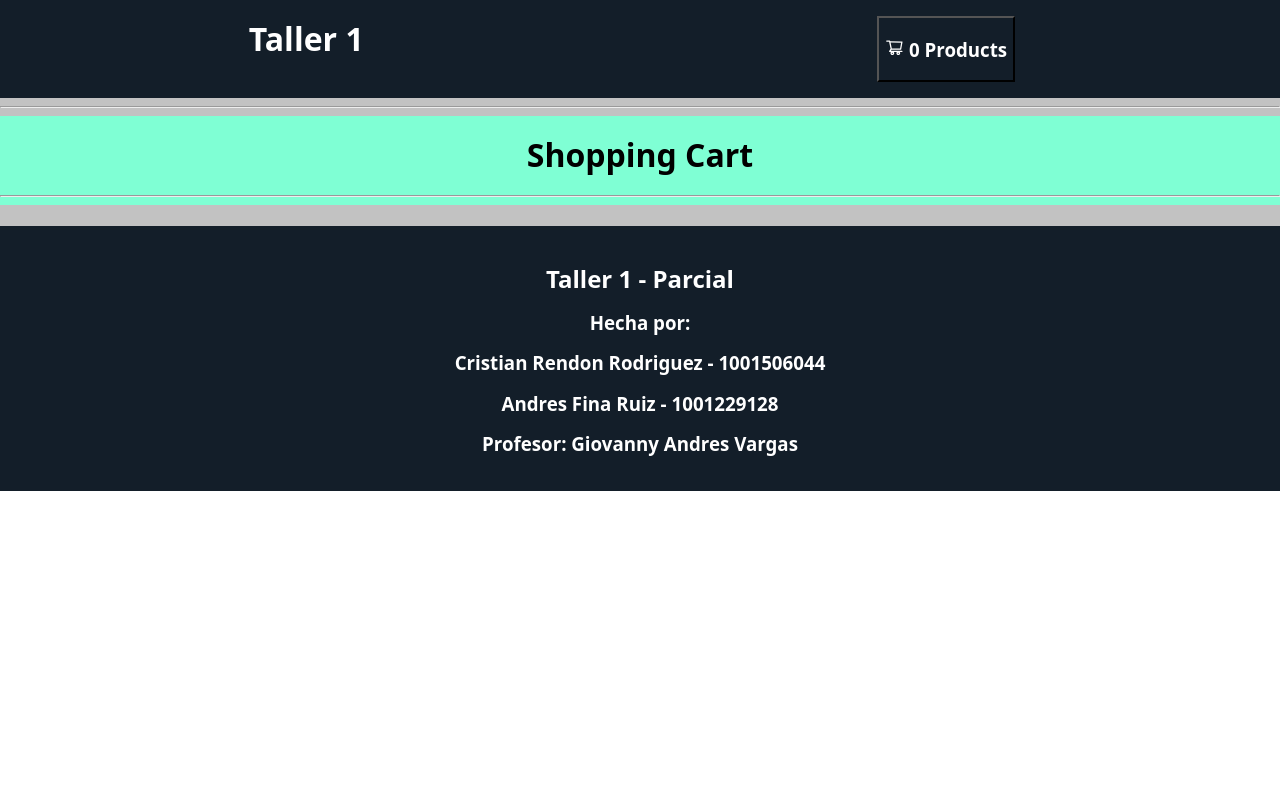
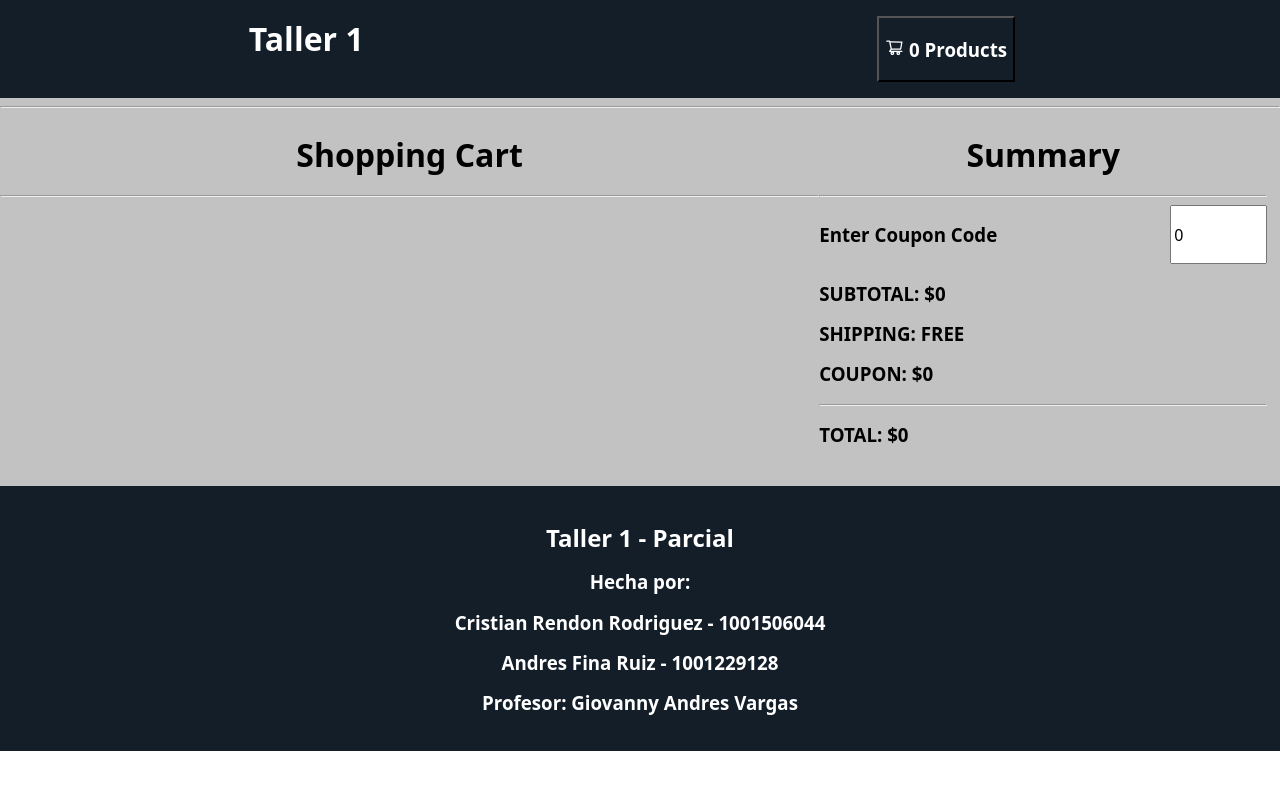
Before and after one commit to CRISTIANRENDON17/ExamenParcial, a React (Vite) app: page / in a window 1280 px wide. Both pictures are taken after a click on the button "0 Products". Shown: the top 790 px of the page. Built offline with nearby package versions, Linux system fonts and the light colour scheme.

Commit message:
Add varias cosas XD

```diff
--- a/src/App.jsx
+++ b/src/App.jsx
@@ -3,17 +3,30 @@ import Style from './App.module.css';
 import './styles/index.css';
 import GlobalCart from './Modules/Cart/GlobalCart.jsx';
 import Footer from './Modules/Footer/Footer.jsx';
-import { useState } from 'react';
+import { useState, useEffect } from 'react';
 import ShoppingCart from './Modules/ShoppingCart/ShoppingCart.jsx';
 import Data from './Modules/DataBase/Data.js';
+import Summary from './Modules/Summary/Summary.jsx';
 function App() {
 	const [Vista, setVista] = useState(true);
 	const [Producto, setProducto] = useState(Data);
-	console.log(Producto);
+	const [CantidadProducto, setCantidadProducto] = useState(0);
+
+	useEffect(()=>{
+		let sum = 0;
+		for(let i = 0; i < Producto.length ; i++){
+		  if(Producto[i].Estado === true){
+			sum = sum + 1;
+		  }
+		}
+		setCantidadProducto(sum);
+	},[Producto])
+
+	console.log(Producto)
 	return (
 		<div className={Style.container}>
 			<div className={Style.Navbar}>
-				<Navbar Vista={Vista} setVista={setVista} />
+				<Navbar Vista={Vista} setVista={setVista} CantidadProducto = {CantidadProducto} />
 				<hr />
 			</div>
 			<div
@@ -28,8 +41,18 @@ function App() {
 					Vista === false ? Style.GlobalCartTrue : Style.GlobalCartFalse
 				}
 			>
-				<ShoppingCart Producto = {Producto} />
+				<div className={Style.ContainerShoppingAndSummary}>
+					<div className={Style.Shopping}>
+						<ShoppingCart Producto = {Producto} setProducto = {setProducto} />
+					</div>
+					<div className={Style.Summary}>
+						<Summary CantidadProducto = {CantidadProducto} Producto = {Producto} />
+					</div>
+				</div>
+
+
 			</div>
+
 
 			<div className={Style.Footer}>
 				<Footer />
--- a/src/App.module.css
+++ b/src/App.module.css
@@ -21,3 +21,14 @@
 .Footer{
     width: 100%;
 }
+
+.ContainerShoppingAndSummary{
+    width: 100%;
+    display: flex;
+}
+.Shopping{
+    width: 64%;
+}
+.Summary{
+    width: 35%;
+}
--- a/src/Modules/Cart/Cart.jsx
+++ b/src/Modules/Cart/Cart.jsx
@@ -1,11 +1,21 @@
+import { useState } from 'react';
 import Style from './Cart.module.css';
 
 const Cart = ({ Objeto, Producto, setProducto }) => {
+	const [Value, setValue] = useState('Add To Cart');
 	const Add = () =>{
 		const aux = Producto.slice();
 			aux.forEach((elemento) => {
 				if (elemento.Id === Objeto.Id) {
+					if(Value === 'Add To Cart'){
 						elemento.Estado = true;
+						elemento.Cantidad_Seleccionada = 1;
+						setValue('Added');
+					}else if(Value === 'Added'){
+						elemento.Estado = false;
+						elemento.Cantidad_Seleccionada = 0;
+						setValue('Add To Cart');
+					}
 				}
 			  });
 			  setProducto(aux);
@@ -30,7 +40,7 @@ const Cart = ({ Objeto, Producto, setProducto }) => {
 						onClick={Add}
 					>
 						<h4>
-							<span>Add To Cart</span>
+							<span>{Value}</span>
 						</h4>
 					</button>
 				</div>
--- a/src/Modules/DataBase/Data.js
+++ b/src/Modules/DataBase/Data.js
@@ -7,7 +7,8 @@ const Data = [
         Cantidad_Disponible: 5,
         Descripcion:'Really good Nike shoes',
         Url:'https://static.nike.com/a/images/t_PDP_864_v1/f_auto,b_rgb:f5f5f5/608d6f2b-f6eb-4a5f-8535-6f24b081e011/dunk-high-retro-zapatillas-tjf3hZ.png',
-        Estado:false
+        Estado:false,
+        Cantidad_Seleccionada:0
     },
     {
         Id:'2u',
@@ -16,7 +17,8 @@ const Data = [
         Cantidad_Disponible: 3,
         Descripcion: 'good Nike shoes',
         Url: 'https://static.nike.com/a/images/t_PDP_864_v1/f_auto,b_rgb:f5f5f5/cdb4e7b0-7772-41aa-82c0-4306f53050b6/zoom-fly-5-zapatillas-de-running-carretera-6PMLS5.png',
-        Estado:false
+        Estado:false,
+        Cantidad_Seleccionada:0
     },
     {
         Id: '3u',
@@ -25,7 +27,8 @@ const Data = [
         Cantidad_Disponible: 2,
         Descripcion: 'Really Nike shoes',
         Url: 'https://static.nike.com/a/images/t_PDP_864_v1/f_auto,b_rgb:f5f5f5/c526742e-8259-44bd-a37e-d27cf4e29194/streetgato-botas-de-futbol-zhwVgz.png',
-        Estado:false
+        Estado:false,
+        Cantidad_Seleccionada:0
     },
     {
         Id: '4u',
@@ -34,7 +37,8 @@ const Data = [
         Cantidad_Disponible: 3,
         Descripcion: 'Really good Nike shoes',
         Url: 'https://static.nike.com/a/images/t_PDP_864_v1/f_auto,b_rgb:f5f5f5/dd30bba7-ae65-4fc3-975c-454f9b8d7ddd/zoom-freak-4-zapatillas-de-baloncesto-8HdwoM.png',
-        Estado:false
+        Estado:false,
+        Cantidad_Seleccionada:0
     }
 ]
 
--- a/src/Modules/Navbar/Navbar.jsx
+++ b/src/Modules/Navbar/Navbar.jsx
@@ -1,7 +1,8 @@
 import Style from './Navbar.module.css';
 import { AiOutlineShoppingCart } from '@react-icons/all-files/ai/AiOutlineShoppingCart';
 
-const Navbar = ({ Vista, setVista }) => {
+const Navbar = ({ Vista, setVista, CantidadProducto }) => {
+
 	return (
 		<div className={Style.container}>
 			<h1 className={Style.titulo}>Taller 1</h1>
@@ -12,7 +13,7 @@ const Navbar = ({ Vista, setVista }) => {
 				}}
 			>
 				<h3>
-					<AiOutlineShoppingCart /> 0 Products
+					<AiOutlineShoppingCart /> {CantidadProducto} Products
 				</h3>
 			</button>
 		</div>
--- a/src/Modules/ShoppingCart/Shopping.jsx
+++ b/src/Modules/ShoppingCart/Shopping.jsx
@@ -1,7 +1,7 @@
 import { useState } from 'react';
 import Style from './Shopping.module.css';
 
-const Shopping = ({ Objeto }) => {
+const Shopping = ({ Objeto, Producto, setProducto }) => {
 	const [Value, setValue] = useState(1);
     const handleChange = (event) => {
         const newValue = parseInt(event.target.value, 10);
@@ -11,6 +11,13 @@ const Shopping = ({ Objeto }) => {
         else if(newValue > Objeto.Cantidad_Disponible){
             setValue(Objeto.Cantidad_Disponible);
         }else{
+            const aux = Producto.slice();
+            aux.forEach((elemento) => {
+                if (elemento.Id === Objeto.Id) {
+                  elemento.Cantidad_Seleccionada = newValue;
+                }
+              });
+            setProducto(aux);
             setValue(newValue);
         }
 
@@ -30,7 +37,7 @@ const Shopping = ({ Objeto }) => {
 					<h3>${Objeto.Precio}</h3>
 				</div>
 				<div>
-					<h3>Descripcion: {Objeto.Descripcion}</h3>
+					<h3>Description: {Objeto.Descripcion}</h3>
 				</div>
 			</div>
 			<div>
--- a/src/Modules/ShoppingCart/Shopping.module.css
+++ b/src/Modules/ShoppingCart/Shopping.module.css
@@ -1,8 +1,8 @@
 .container{
     width: 100%;
     display: flex; /*hace que los objetos sea flexibles*/
-    background-color: aqua;
     align-items: center;
+    justify-content: center;
 }
 
 .Img{
@@ -10,7 +10,6 @@
     height: 200px;
     border: 2px solid red;
     margin: 2rem;
-
 }
 
 .Info{
--- a/src/Modules/ShoppingCart/ShoppingCart.jsx
+++ b/src/Modules/ShoppingCart/ShoppingCart.jsx
@@ -1,7 +1,7 @@
 import Shopping from "./Shopping";
 import Style from "./ShoppingCart.module.css"
 
-const ShoppingCart = ({ Producto }) => {
+const ShoppingCart = ({ Producto, setProducto }) => {
 	return(
         <div className={Style.container}>
             <h1 className={Style.titulo}>Shopping Cart</h1>
@@ -14,7 +14,7 @@ const ShoppingCart = ({ Producto }) => {
                     return(
                         // eslint-disable-next-line react/jsx-key
                         <div>
-                            <Shopping Objeto = {Objeto}/>
+                            <Shopping Objeto = {Objeto} Producto = {Producto} setProducto = {setProducto} />
                         </div>
                     )
                 }
--- a/src/Modules/ShoppingCart/ShoppingCart.module.css
+++ b/src/Modules/ShoppingCart/ShoppingCart.module.css
@@ -1,6 +1,6 @@
 .container{
     width: 100%;
-    background-color: aquamarine;
+    justify-content: center;
 }
 
 .titulo{
--- /dev/null
+++ b/src/Modules/Summary/Summary.jsx
@@ -0,0 +1,59 @@
+import { useEffect, useState } from 'react';
+import Style from './Summary.module.css'
+
+const Summary = ({CantidadProducto, Producto}) =>{
+
+    const [Total, setTotal] = useState(0);
+    const [Value, setValue] = useState(0);
+    useEffect(()=>{
+        let sum = 0;
+        Producto.forEach(element => {
+            if(element.Estado === true){
+                sum = sum + (element.Precio * element.Cantidad_Seleccionada);
+            }
+        });
+        setTotal(sum);
+    },[CantidadProducto,Producto])
+
+    const handleChange = (event) => {
+        const valorInput = parseInt(event.target.value, 10);
+        if(valorInput < 0){
+            setValue(0);
+        }else if(valorInput > 100){
+            setValue(100);
+        }else if(valorInput === ""){
+            setValue(0);
+        }else{
+            setValue(valorInput);
+        }
+    }
+
+
+    return (
+        <div className={Style.Container}>
+            <h1 className={Style.Title}>Summary</h1>
+            <hr/>
+            <div className={Style.InputNumber}>
+                <label><h3>Enter Coupon Code</h3></label>
+                <input type='number' value = {Value} min='0' max='100' onChange={handleChange}></input>
+            </div>
+            <div className={Style.FacturaInfo}>
+                <h3>
+                    SUBTOTAL: ${Total}
+                </h3>
+                <h3>
+                    SHIPPING: FREE
+                </h3>
+                <h3>
+                    COUPON: ${Value}
+                </h3>
+                <hr/>
+                <h3>
+                    TOTAL: ${Value !== 0 && Value !== "" ? (Total - Value) : Total }
+                </h3>
+            </div>
+        </div>
+    );
+}
+
+export default Summary;
--- /dev/null
+++ b/src/Modules/Summary/Summary.module.css
@@ -0,0 +1,17 @@
+.Container{
+    justify-content: center;
+    width: 100%;
+}
+
+.InputNumber{
+    display: flex;
+    justify-content: space-between;
+}
+
+.Title{
+    text-align: center;
+}
+
+.FacturaInfo h3{
+    text-align: start;
+}
```
Lines whose indentation alone changed are shown as unchanged.
